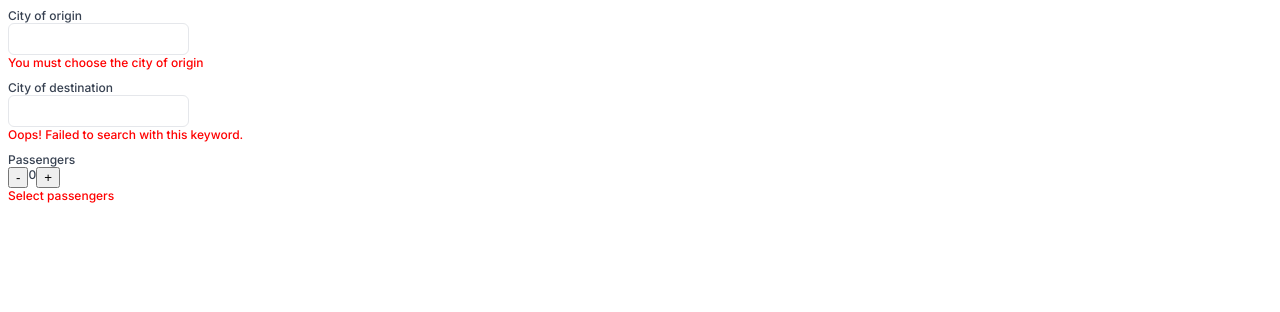
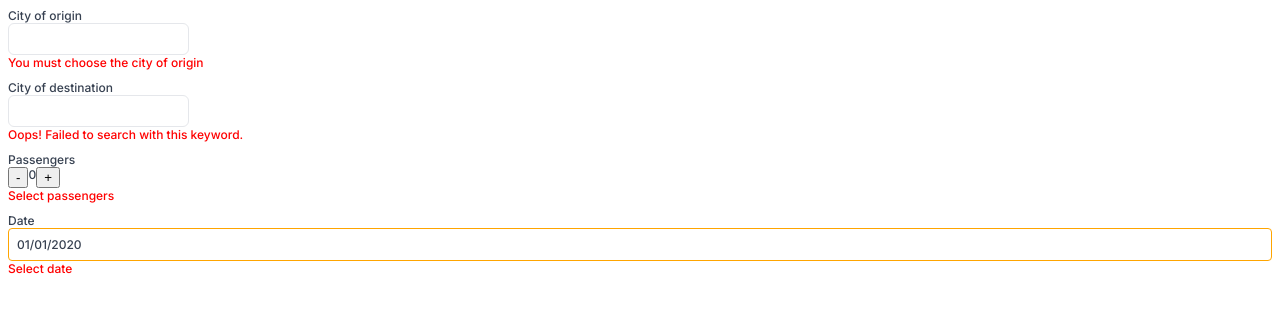
Before and after one commit to vitorcremonez/mozio-tech-assessment, a Next.js app: page / in a window 1280 px wide. Shown: the top 312 px of the page. Built offline with nearby package versions, Linux system fonts and the light colour scheme.

Commit message:
Add basic date picker input

```diff
--- /dev/null
+++ b/src/components/inputs/DatePickerInput/index.tsx
@@ -0,0 +1,45 @@
+import moment from "moment";
+import React, { useMemo, useState } from "react";
+import { Container, Error, Label } from "../styles";
+import { InputProps } from "../types";
+
+const DatePickerInput: React.FC<InputProps<string>> = ({
+	value,
+	label,
+	error,
+	onChange = () => {},
+}) => {
+	const [focused, setFocused] = useState(false);
+	const formattedDate = useMemo(() => {
+		return moment(value).format("MM/DD/YYYY");
+	}, [value]);
+
+	return (
+		<Container>
+			<Label>{label}</Label>
+			<div
+				style={{
+					border: "1px solid orange",
+					borderRadius: "4px",
+					padding: "8px",
+				}}
+				onClick={() => setFocused(true)}
+			>
+				{formattedDate}
+			</div>
+			{focused && (
+				<div
+					onClick={() => {
+						onChange("2022-01-01 00:00:00");
+						setFocused(false);
+					}}
+				>
+					date selector
+				</div>
+			)}
+			{error && <Error>{error}</Error>}
+		</Container>
+	);
+};
+
+export default DatePickerInput;
--- a/src/components/inputs/index.tsx
+++ b/src/components/inputs/index.tsx
@@ -1,2 +1,3 @@
+export { default as DatePickerInput } from "./DatePickerInput";
 export { default as LocationPickerInput } from "./LocationPickerInput";
 export { default as StepperInput } from "./StepperInput";
--- a/src/pages/index.tsx
+++ b/src/pages/index.tsx
@@ -1,4 +1,8 @@
-import { LocationPickerInput, StepperInput } from "components/inputs";
+import {
+	DatePickerInput,
+	LocationPickerInput,
+	StepperInput,
+} from "components/inputs";
 
 export default function Home() {
 	return (
@@ -21,6 +25,12 @@ export default function Home() {
 				onChange={(quantity) => console.log({ quantity })}
 				error={"Select passengers"}
 			/>
+			<DatePickerInput
+				value={"2020-01-01 00:00:00"}
+				label={"Date"}
+				onChange={() => {}}
+				error={"Select date"}
+			/>
 		</>
 	);
 }
```
Also changed, not shown: src/components/inputs/DatePicketInput/index.tsx (deleted, +0 -18 lines), src/components/inputs/DatePickerInput/styles.ts (added).
